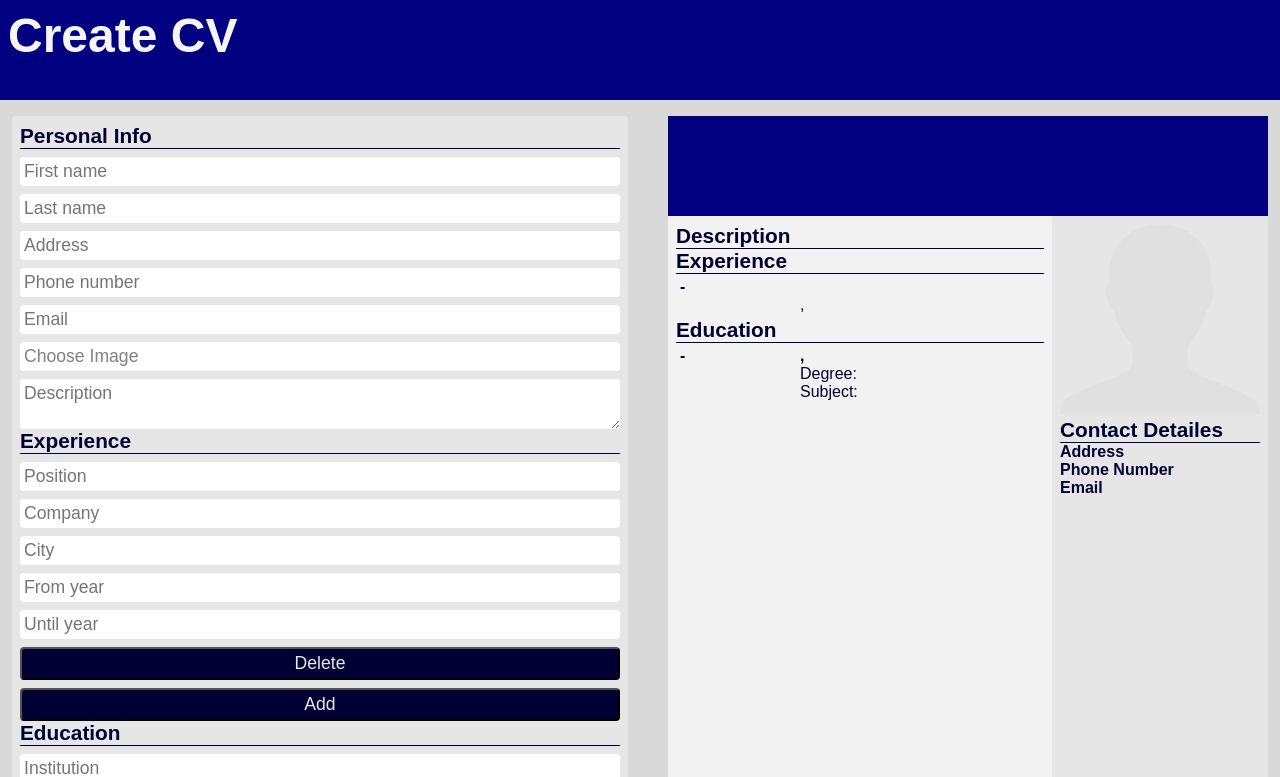
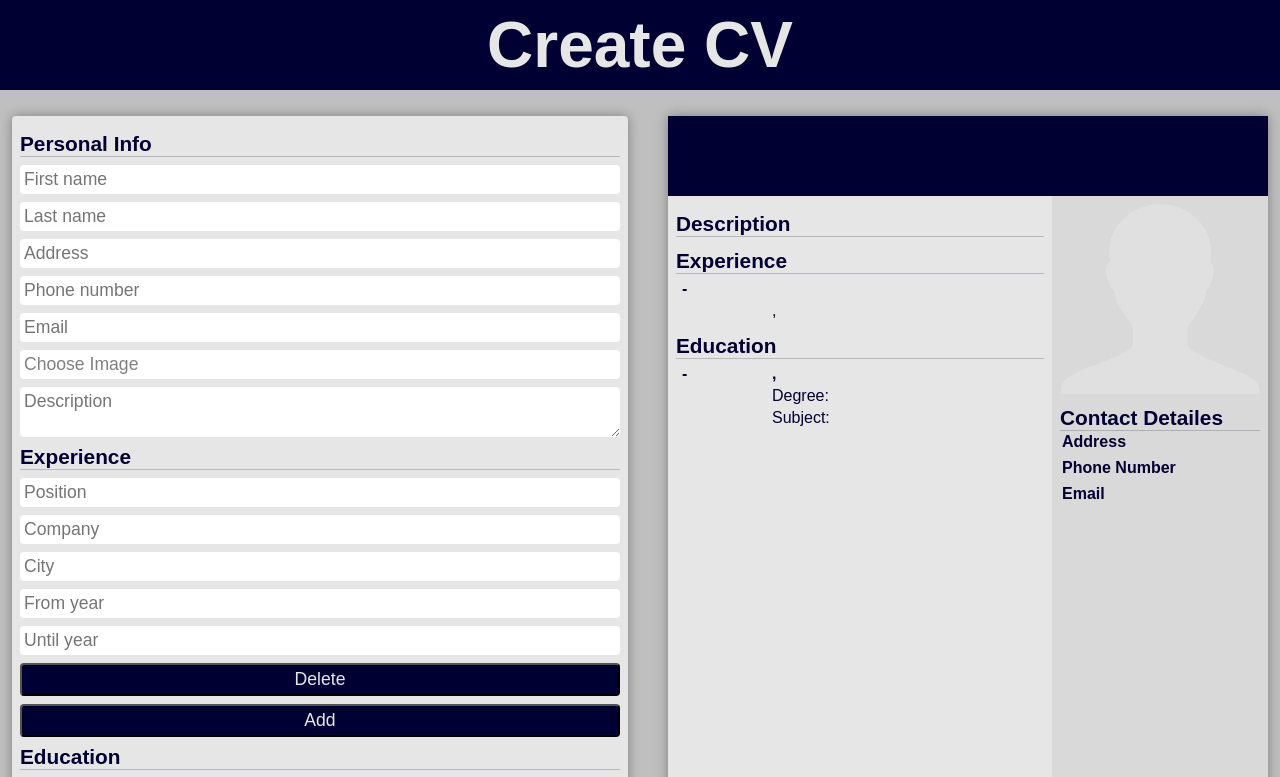
Before and after one commit to aviyacg/cv-creator, a React (Create React App) app: page / in a window 1280 px wide. Shown: the top 777 px of the page. Built offline with nearby package versions, Linux system fonts and the light colour scheme.

Commit message:
CSS fixes

```diff
--- a/src/styles/Form.css
+++ b/src/styles/Form.css
@@ -4,5 +4,5 @@
   padding: 8px;
 
   border-radius: 4px;
-  box-shadow: 1px 1px 1px 1px hsl(0, 0, 10%);
+  box-shadow: 0px 0px 12px 0px hsl(0, 0%, 50%);
 }
--- a/src/styles/Header.css
+++ b/src/styles/Header.css
@@ -1,7 +1,13 @@
 .Header{
-  background-color: hsl(240, 100%, 25%);
-  color: hsl(0, 0%, 96%);
+  background-color: hsl(240, 100%, 10%);
+  color: hsl(0, 0%, 90%);
   font-size: 3rem;
   font-weight: bold;
   padding: 8px;
 }
+
+.App > .Header{
+  height: max-content;
+  font-size: 4rem;
+  text-align: center;
+}
--- a/src/styles/InputGroup.css
+++ b/src/styles/InputGroup.css
@@ -13,6 +13,8 @@ label{
   border-radius: 4px;
   padding: 4px;
 
+  color: hsl(240, 100%, 10%);
+
   /* for text area */
   resize:vertical;
   font-family:inherit;
--- a/src/styles/Main.css
+++ b/src/styles/Main.css
@@ -1,22 +1,24 @@
 
 .Main{
-  background-color: hsl(0, 0%, 95%);
+  background-color: hsl(0, 0%, 90%);
 }
 
 .exp-info,
 .edu-info{
   display: grid;
-  grid-template: 1fr 1fr / 1fr 2fr;
+  grid-template: 1fr 1fr / 1fr 3fr;
 
   padding: 4px;
 }
 
 .sub-title{
   font-weight: bold;
+  padding: 2px;
 }
 
 .text{
   grid-column: -2 / -1;
   overflow-wrap: break-word;
   white-space: initial;
+  padding: 2px;
 }
--- a/src/styles/Preview.css
+++ b/src/styles/Preview.css
@@ -1,13 +1,15 @@
 .Preview{
   display: grid;
-  grid-template: 100px auto / 2fr 1fr;
+  grid-template: 80px auto / 2fr 1fr;
 
-  background-color: hsl(0, 0%, 90%);
+  background-color: hsl(0, 0%, 85%);
   align-self: flex-start;
   min-height: 800px;
   max-width: 600px;
 
   color: hsl(240, 100%, 10%);
+
+  box-shadow: 0px 0px 12px 0px hsl(0, 0%, 50%);
 }
 
 .Preview > .Header{
--- a/src/styles/Section.css
+++ b/src/styles/Section.css
@@ -8,7 +8,8 @@
   color: hsl(240, 100%, 10%);
   font-size: 1.3rem;
   font-weight: bold;
-  border-bottom: 1px solid hsl(240, 100%, 10%);
+  border-bottom: 1px solid hsl(240, 100%, 10%, 20%);
+  margin-top: 8px;
 }
 
 button{
--- a/src/styles/index.css
+++ b/src/styles/index.css
@@ -1,6 +1,6 @@
 body {
   margin: 0;
-  background-color: hsl(0, 0%, 85%);
+  background-color: hsl(0, 0%, 75%);
   font-family:Arial, Helvetica, sans-serif;
   -webkit-font-smoothing: antialiased;
   -moz-osx-font-smoothing: grayscale;
```
